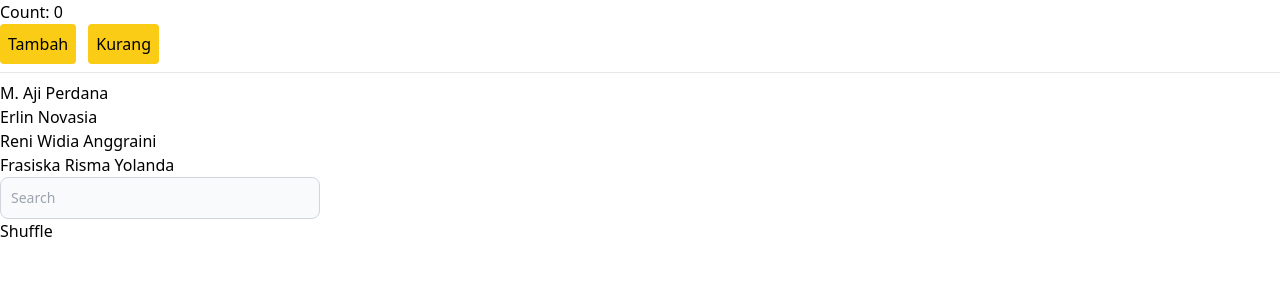
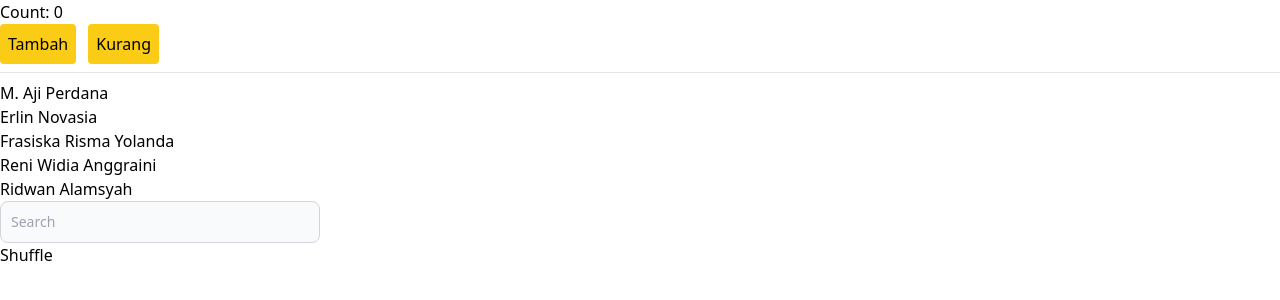
Before and after one commit to ajiaja38/React-Memoize, a React (Vite) app: page /use-callback in a window 1280 px wide. Shown: the top 300 px of the page. Built offline with nearby package versions, Linux system fonts and the light colour scheme.

Commit message:
feat: update minor ✅

```diff
--- a/src/pages/UseCallBackPage.tsx
+++ b/src/pages/UseCallBackPage.tsx
@@ -6,8 +6,9 @@ const UseCallBackPage: React.FC = (): JSX.Element => {
   const [student, setStudent] = useState<string[]>([
     "M. Aji Perdana",
     "Erlin Novasia",
+    "Frasiska Risma Yolanda",
     "Reni Widia Anggraini",
-    "Frasiska Risma Yolanda",
+    "Ridwan Alamsyah",
   ]);
 
   const increment = () => setCount((prevCount: number) => prevCount + 1);
```
